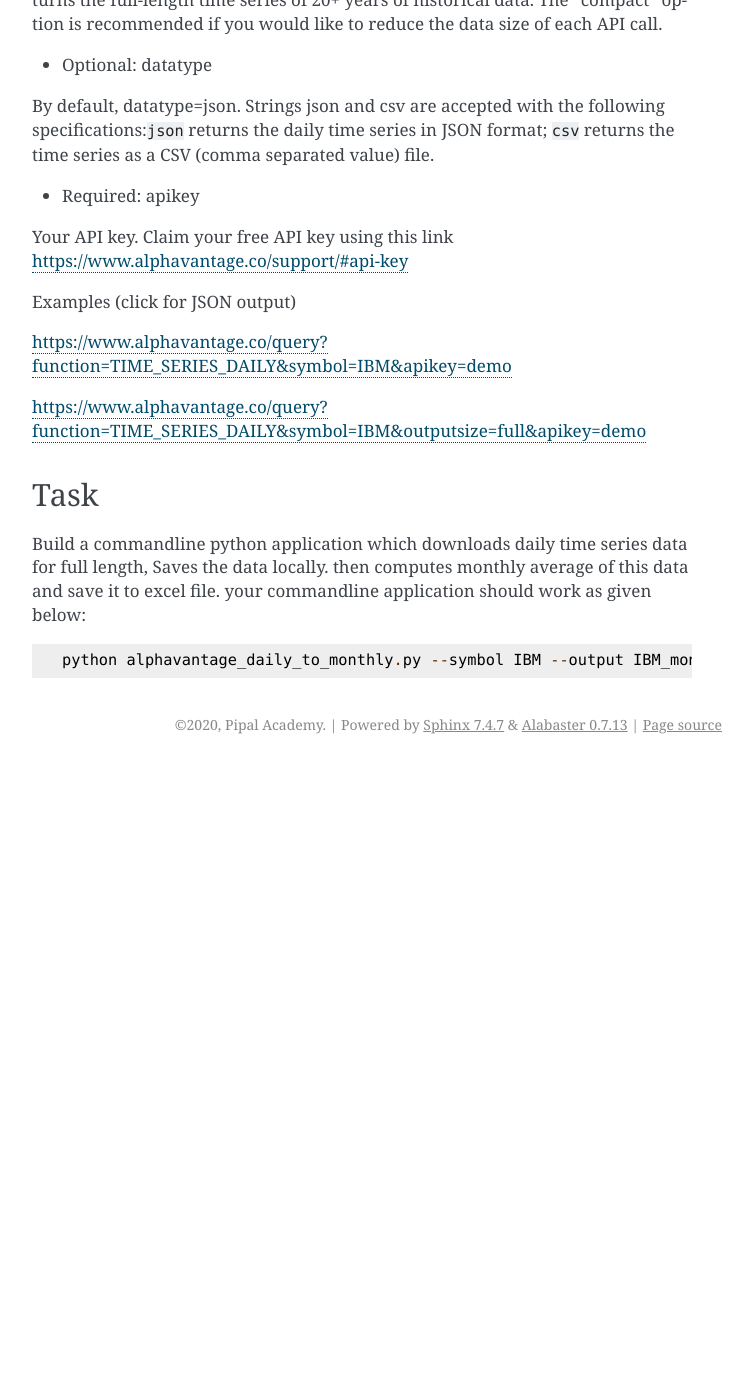
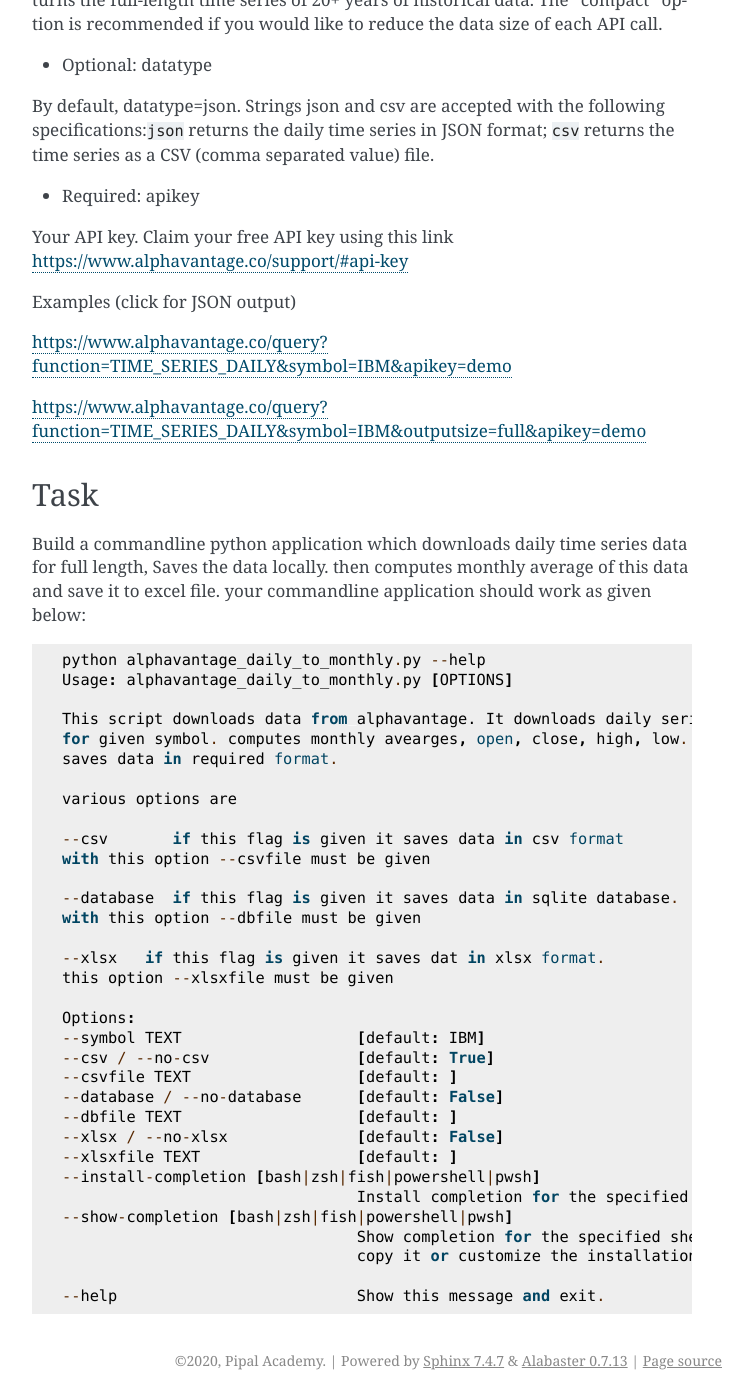
Before and after one commit to vikipedia/python-trainings, a Sphinx documentation site: the page built from online_course/source/module3/project.rst, in a window 1280 px wide and 1400 px high, scrolled down 564 px. Shown: the whole window, without its empty margins (388-1140 px from the left). Built offline with Sphinx 7.4.7, drawn with Linux system fonts in a browser that asks for light colours; before the commit the page ends 1328 px from its top, so only the background shows below that.

Commit message:
module3 day5

```diff
--- a/online_course/source/module3/project.rst
+++ b/online_course/source/module3/project.rst
@@ -51,4 +51,36 @@ for full length, Saves the data locally. then computes monthly average of this
 data and save it to excel file. your commandline application should work as
 given below::
 
-  python alphavantage_daily_to_monthly.py --symbol IBM --output IBM_monthly.xlsx
+    python alphavantage_daily_to_monthly.py --help
+    Usage: alphavantage_daily_to_monthly.py [OPTIONS]
+
+    This script downloads data from alphavantage. It downloads daily series
+    for given symbol. computes monthly avearges, open, close, high, low. and
+    saves data in required format.
+
+    various options are
+
+    --csv       if this flag is given it saves data in csv format
+    with this option --csvfile must be given
+
+    --database  if this flag is given it saves data in sqlite database.
+    with this option --dbfile must be given
+
+    --xlsx   if this flag is given it saves dat in xlsx format.           with
+    this option --xlsxfile must be given
+
+    Options:
+    --symbol TEXT                   [default: IBM]
+    --csv / --no-csv                [default: True]
+    --csvfile TEXT                  [default: ]
+    --database / --no-database      [default: False]
+    --dbfile TEXT                   [default: ]
+    --xlsx / --no-xlsx              [default: False]
+    --xlsxfile TEXT                 [default: ]
+    --install-completion [bash|zsh|fish|powershell|pwsh]
+                                    Install completion for the specified shell.
+    --show-completion [bash|zsh|fish|powershell|pwsh]
+                                    Show completion for the specified shell, to
+                                    copy it or customize the installation.
+
+    --help                          Show this message and exit.
```
Also changed, not shown: online_course/source/module3/day1.rst (+9 -10 lines), online_course/source/module3/day5.rst (+26 -1 lines), online_course/source/module3/day3.ipynb, online_course/source/module3/day4.ipynb, online_course/source/module3/day5.ipynb (added).
